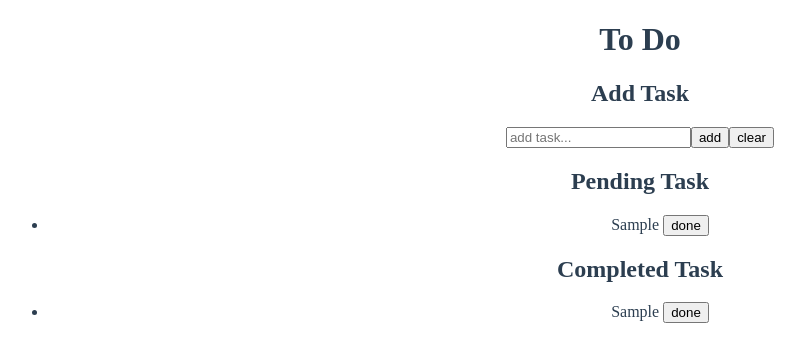
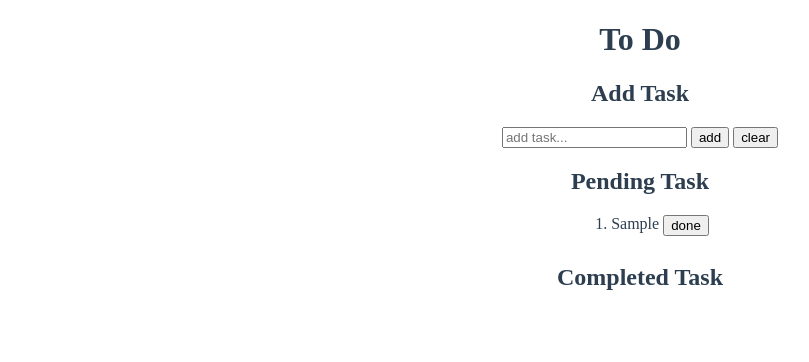
Before and after one commit to sumitkumar14/Vue-To-Do, a Vue app: page / in a window 1280 px wide. Both pictures are taken after typing "Sample" into the empty fields and a click on the button "add". Shown: the top 362 px of the page, without its empty margins (0-809 px from the left). Built offline with nearby package versions, Linux system fonts and the light colour scheme.

Commit message:
ordered list change

```diff
--- a/src/components/Todo.vue
+++ b/src/components/Todo.vue
@@ -8,22 +8,27 @@
   </h2>
   <form @submit.prevent="addTask()">
   <input required ref="input" type="text" placeholder="add task..." v-model="task"  />
-  <button type="submit">add</button>
-  <button @click="task=''">clear</button>
+  <button style="margin-left:4px;" type="submit">add</button>
+  <button style="margin-left:4px;"  @click="task=''">clear</button>
   </form>
 
   <h2>
   Pending Task
   </h2>
-   <ul>
-    <li v-for="(item, i) in pendingTask" :key="i">{{item}} <button @click="task=''">done</button></li>
-  </ul>
+   <ol>
+    <div v-for="(item, i) in pendingTask" :key="i">
+    <div style="display:inline-flex; justify-content:center; margin-bottom:8px;">
+    <li>{{item}}</li> <button  style="margin-left:4px;" @click="moveTodDone(item)">done</button>
+    </div>
+     </div>
+  </ol>
+
 
   <h2>
   Completed Task
   </h2>
    <ul>
-    <li v-for="(item, i) in pendingTask" :key="i">{{item}} <button @click="task=''">done</button></li>
+    <li v-for="(item, i) in completedTask" :key="i">{{item}} <button @click="clearCompletedTask(item,i)">clear</button></li>
   </ul>
 
 
@@ -39,6 +44,7 @@ export default {
   data(){
       return {
           pendingTask:[],
+          completedTask:[],
           task:''
       }
   },
@@ -46,7 +52,17 @@ export default {
       addTask(){
           this.pendingTask.push(this.task);
           this.task=''
+      },
+      moveTodDone(item){
+        let idx=this.pendingTask.findIndex(x=>x===item);
+         this.pendingTask.splice(idx,1);
+         this.completedTask.unshift(item);
+         this.task='';
+      },
+      clearCompletedTask(item,i){
+        this.completedTask.splice(i,1);
       }
+
   }
 }
 </script>
```
